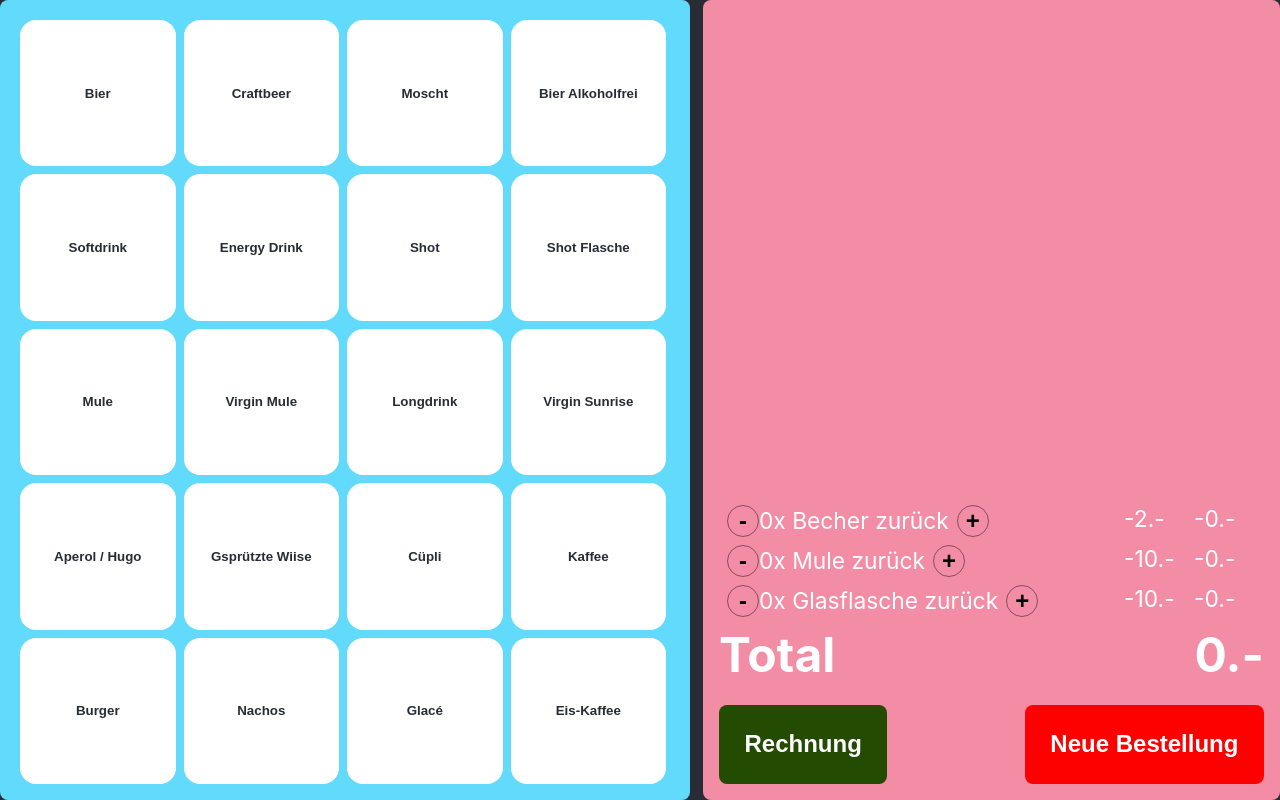
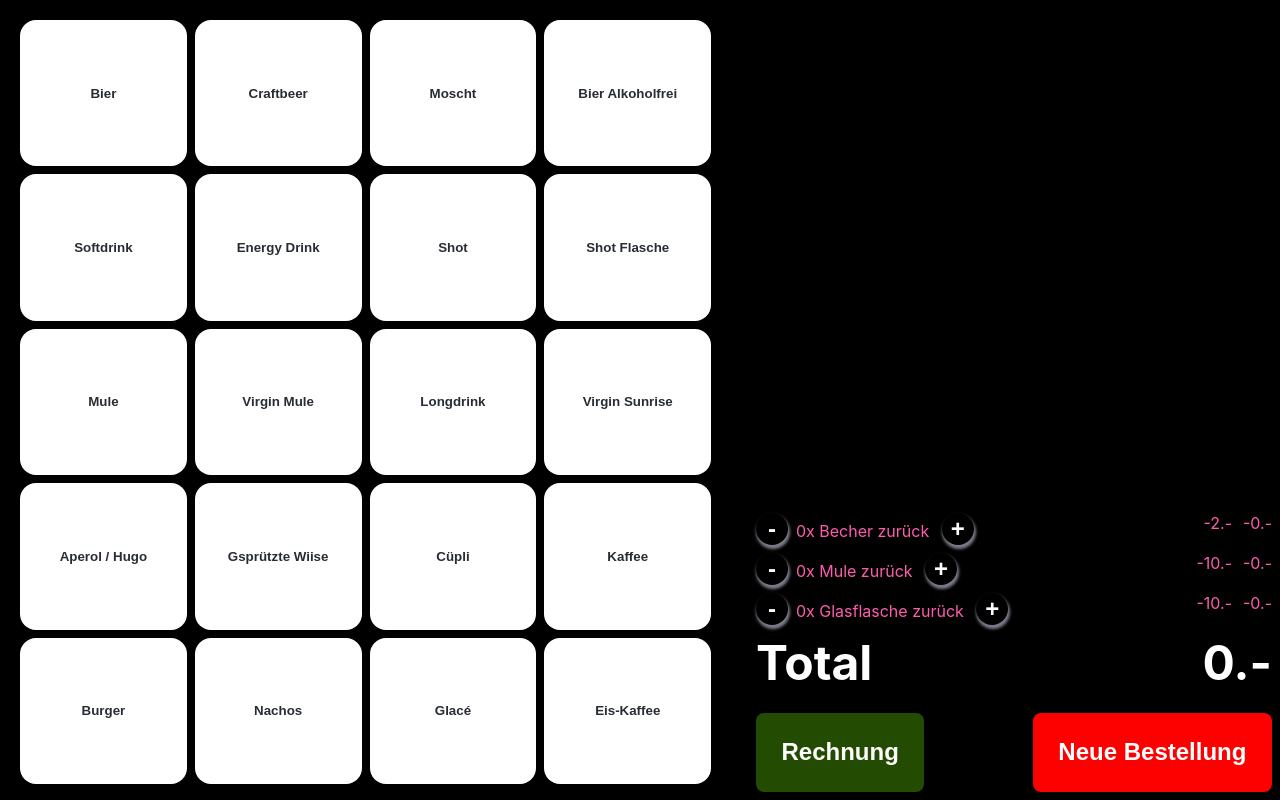
Before and after one commit to Cyberdog52/faerbicash, a React (Create React App) app: page / in a window 1280 px wide. Built offline with nearby package versions, Linux system fonts and the light colour scheme; the HTML template or start-up script is replaced by a standard one.

Commit message:
Better layouting

```diff
--- a/src/App.tsx
+++ b/src/App.tsx
@@ -5,7 +5,7 @@ import ButtonComponent from './ButtonComponent';
 import TotalComponent from './TotalComponent';
 
 const AppComponent = styled.div`
-  background-color: #282c34;
+  background-color: #000000;
   min-height: 100vh;
   color: white;
   font-size: calc(10px + 1vw);
@@ -22,7 +22,6 @@ const ButtonContainer = styled.div`
   min-height: 500px;
   padding: 1rem;
 
-  background-color: #61dafb;
   border: none;
   border-radius: 0.5rem;
   font-weight: bold;
@@ -32,9 +31,7 @@ const TotalContainer = styled.div`
   flex: 1 1 auto;
   float: right;
   min-width: 300px;
-  padding: 1rem;
-
-  background-color: #f38ca5;
+  padding: 8px;
   border: none;
   border-radius: 0.5rem;
 `
--- a/src/TotalComponent.tsx
+++ b/src/TotalComponent.tsx
@@ -15,6 +15,7 @@ const Container = styled.div`
   flex-direction: column;
   row-gap: 0.5rem;
   height: 100%;
+  font-size: 1rem;
 `
 
 const ProductList = styled.div`
@@ -31,8 +32,9 @@ const Entry = styled.div`
 `;
 
 const Price = styled.div`
-  min-width: 70px;
+  min-width: 40px;
   float: left;
+  text-align: right;
 `
 
 const ButtonGroup = styled.div`
@@ -70,28 +72,32 @@ const DepositBackContainer = styled.div`
   width: 100%;
   margin-top: auto;
   align-self: flex-end;
+  color: #fd5dac;
+`
+
+const Text = styled.span`
+  padding-left: 0.5rem;
+  padding-right: 0.5rem;
 `
 
 
 const SmallRoundButton = styled.button`
   border-radius: 100%;
-  border: 1px solid rgba(0, 0, 0, 0.44);
   font-size: 1.5rem;
+  border: none;
   font-weight: bold;
   background-color: transparent;
-  margin-left: 0.5rem;
   height: 2rem;
   width: 2rem;
   text-align: center;
-  justify-content: center;
-  align-content: center;
   cursor: pointer;
+  box-shadow: rgba(229, 229, 255, 0.54) 1px 3px 3px 1px;
+  color: white;
 `
 
 const TotalContainer = styled.div`
   width: 100%;
   height: 2.5rem;
-  background-color: #f38ca5;
   border: none;
   border-radius: 0.5rem;
   font-weight: bold;
@@ -156,7 +162,7 @@ const TotalComponent = ({ selectedProducts, addProduct, removeProduct, resetProd
                     <Entry key={product.name}>
                         <div>
                             <SmallRoundButton onClick={() => removeProduct(product)}>-</SmallRoundButton>
-                            {amount}x {product.name}
+                            <Text>{amount}x {product.name}</Text>
                             <SmallRoundButton onClick={() => addProduct(product)}>+</SmallRoundButton>
                         </div>
                         <div>
@@ -168,7 +174,7 @@ const TotalComponent = ({ selectedProducts, addProduct, removeProduct, resetProd
                 {[Deposit.CUP, Deposit.MUG, Deposit.GLASS].map(deposit => (
                     <>
                     {getAmountOfDeposit(deposit) > 0 && <Entry>
-                            <div>{getAmountOfDeposit(deposit)}x Depot {deposit}</div>
+                            <div style={{paddingLeft: "2.5rem"}}>{getAmountOfDeposit(deposit)}x Depot {deposit}</div>
                             <div><Price>{getDepositPrice(deposit)}.-</Price>
                                 <Price>{getTotalPriceForDeposit(deposit)}.-</Price></div>
                         </Entry>}
@@ -181,7 +187,7 @@ const TotalComponent = ({ selectedProducts, addProduct, removeProduct, resetProd
                     <Entry key={deposit}>
                         <div>
                             <SmallRoundButton onClick={() => removeDepositBack(deposit)}>-</SmallRoundButton>
-                            {getDepositBackAmount(deposit)}x {deposit} zurück
+                            <Text>{getDepositBackAmount(deposit)}x {deposit} zurück </Text>
                             <SmallRoundButton onClick={() => addDepositBack(deposit)}>+</SmallRoundButton>
                         </div>
                         <div>
```
